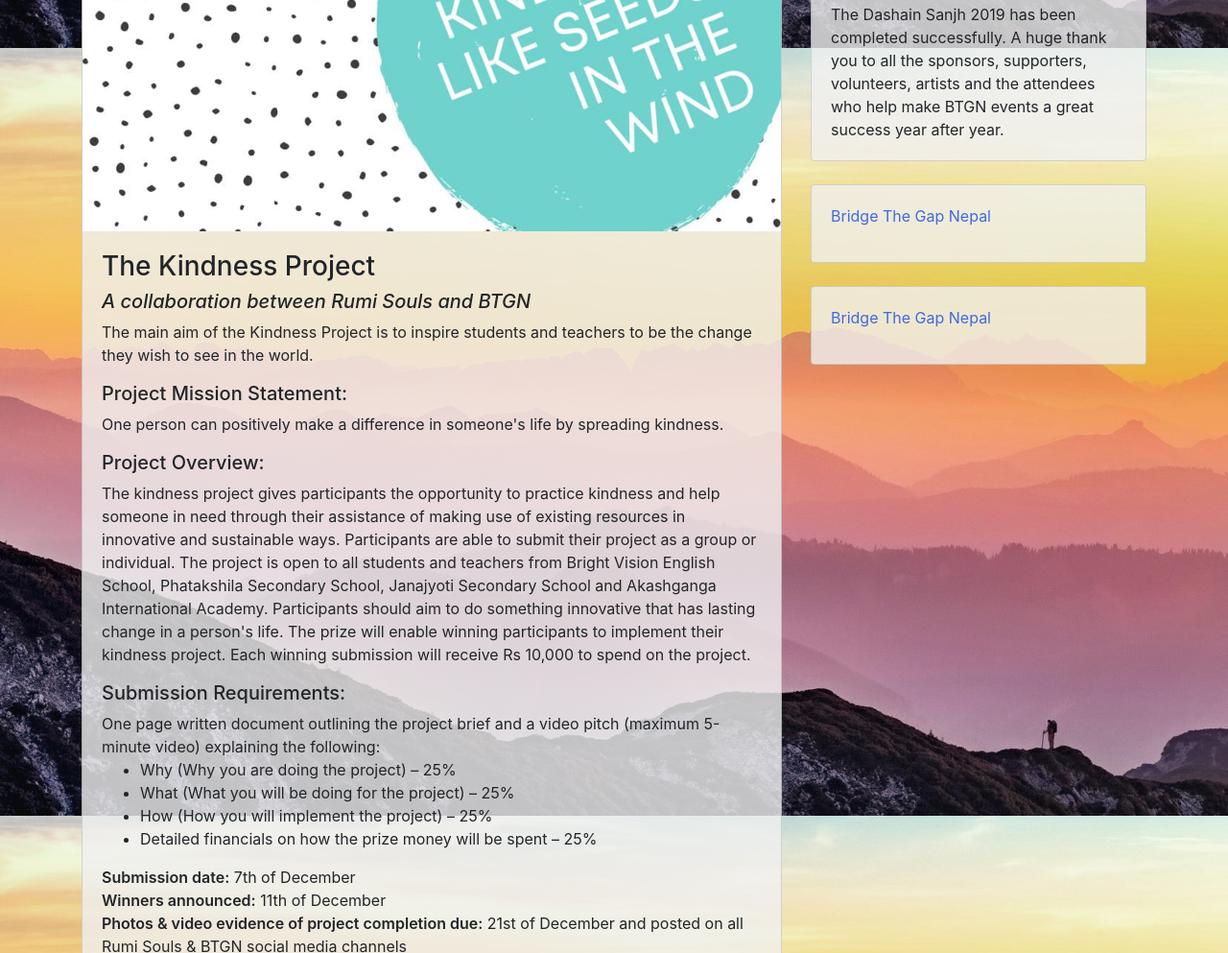
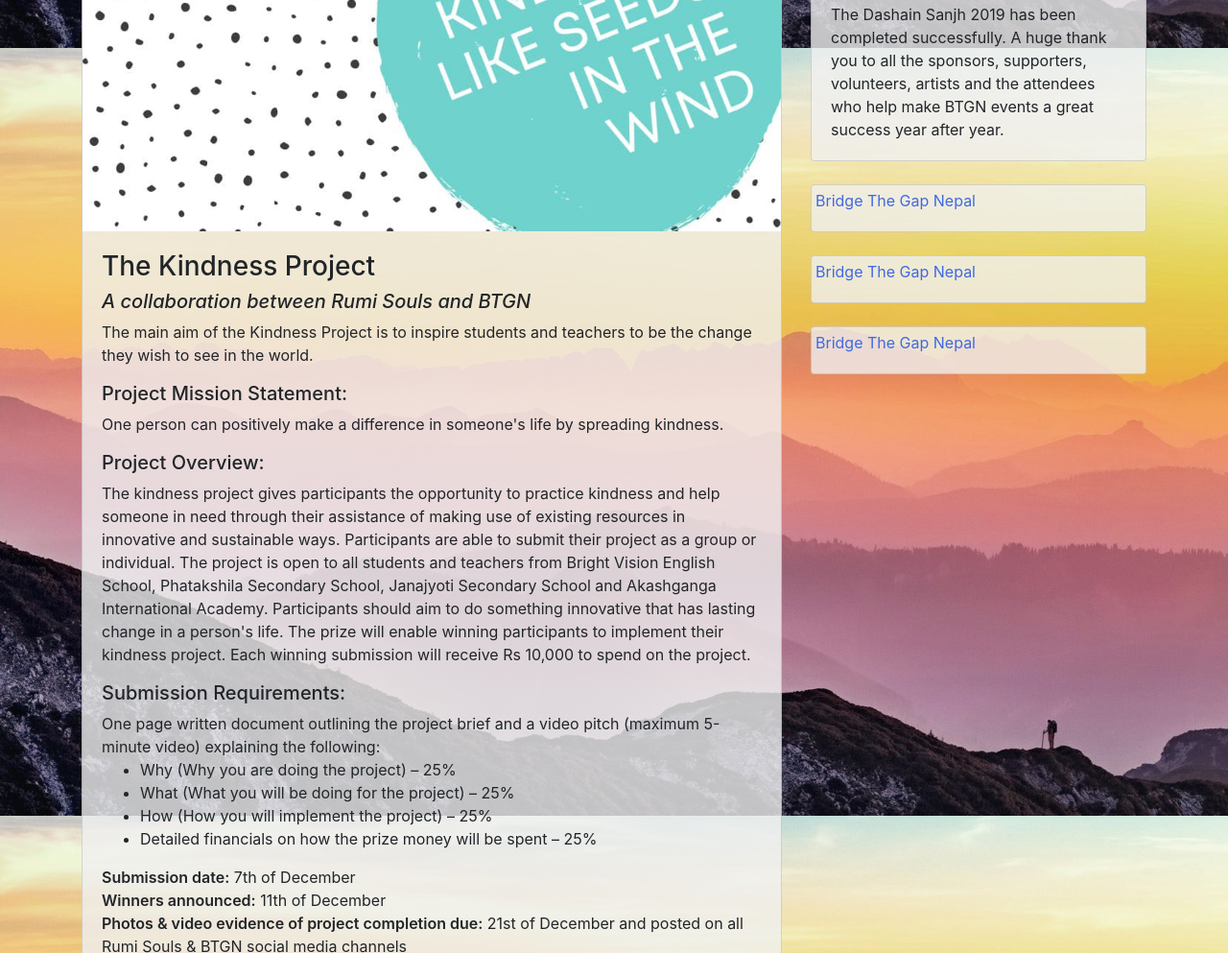
Before and after one commit to NabinR/BTGN, a plain HTML site: page News-Events.html in a window 1280 px wide. Shown: the part 750-1743 px from the top of the page at 96% size. Drawn offline with nearby package versions, Linux system fonts and the light colour scheme; a script that the page names is missing.

Commit message:
The Kindness Project - fix menu, fb widgets

```diff
--- a/News-Events.html
+++ b/News-Events.html
@@ -335,8 +335,7 @@
 
                         <div class="mb-4">
                             <div class="card h-100 bg-custom">
-                                <div class="card-body">
-                                    <div class="fb-page container-fluid px-0 mb-3"
+                                    <div class="fb-page container-fluid px-1 py-1"
                                         data-href="https://www.facebook.com/bridgethegapnepal/" data-tabs="timeline"
                                         data-small-header="true" data-adapt-container-width="true"
                                         data-hide-cover="false" data-show-facepile="true">
@@ -346,14 +345,12 @@
                                                 Nepal</a>
                                         </blockquote>
                                     </div>
-                                </div>
                             </div>
                         </div>
 
                         <div class="mb-4">
                             <div class="card h-100 bg-custom">
-                                <div class="card-body">
-                                    <div class="fb-page container-fluid px-0"
+                                    <div class="fb-page container-fluid px-1 py-1"
                                         data-href="https://www.facebook.com/bridgethegapnepal/" data-tabs="events"
                                         data-small-header="true" data-adapt-container-width="true"
                                         data-hide-cover="false" data-show-facepile="true">
@@ -363,7 +360,21 @@
                                                 Nepal</a>
                                         </blockquote>
                                     </div>
-                                </div>
+                            </div>
+                        </div>
+
+                        <div class="mb-4">
+                            <div class="card h-100 bg-custom">
+                                    <div class="fb-page container-fluid px-1 py-1"
+                                        data-href="https://www.facebook.com/bridgethegapnepal/" data-tabs="messages"
+                                        data-small-header="true" data-adapt-container-width="true"
+                                        data-hide-cover="false" data-show-facepile="true">
+                                        <blockquote cite="https://www.facebook.com/bridgethegapnepal/"
+                                            class="fb-xfbml-parse-ignore">
+                                            <a href="https://www.facebook.com/bridgethegapnepal/">Bridge The Gap
+                                                Nepal</a>
+                                        </blockquote>
+                                    </div>
                             </div>
                         </div>
 
```
Also changed, not shown: index.html (+0 -4 lines).
